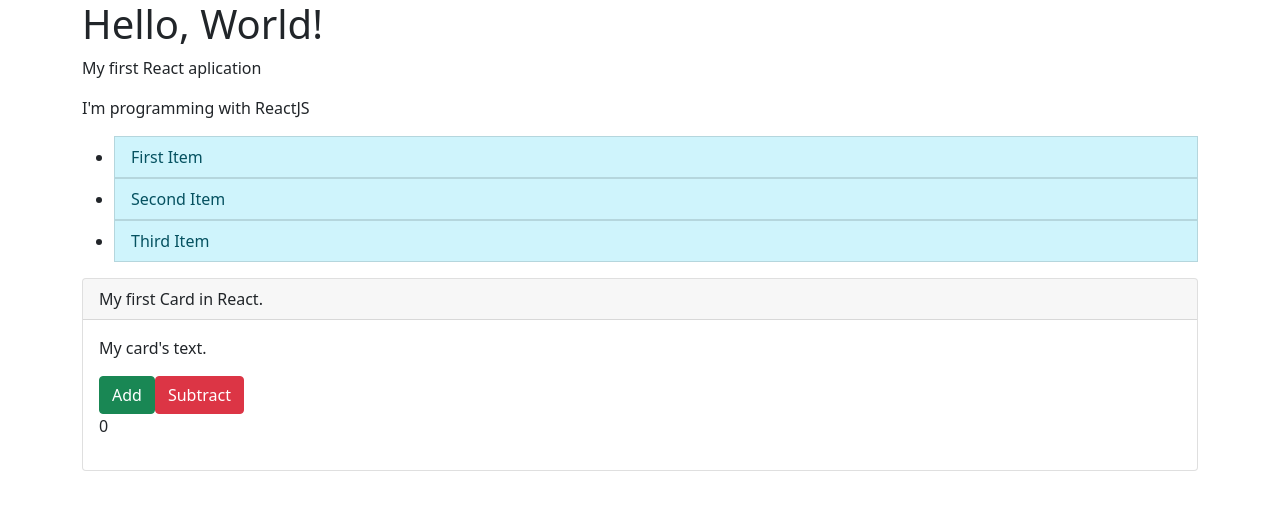
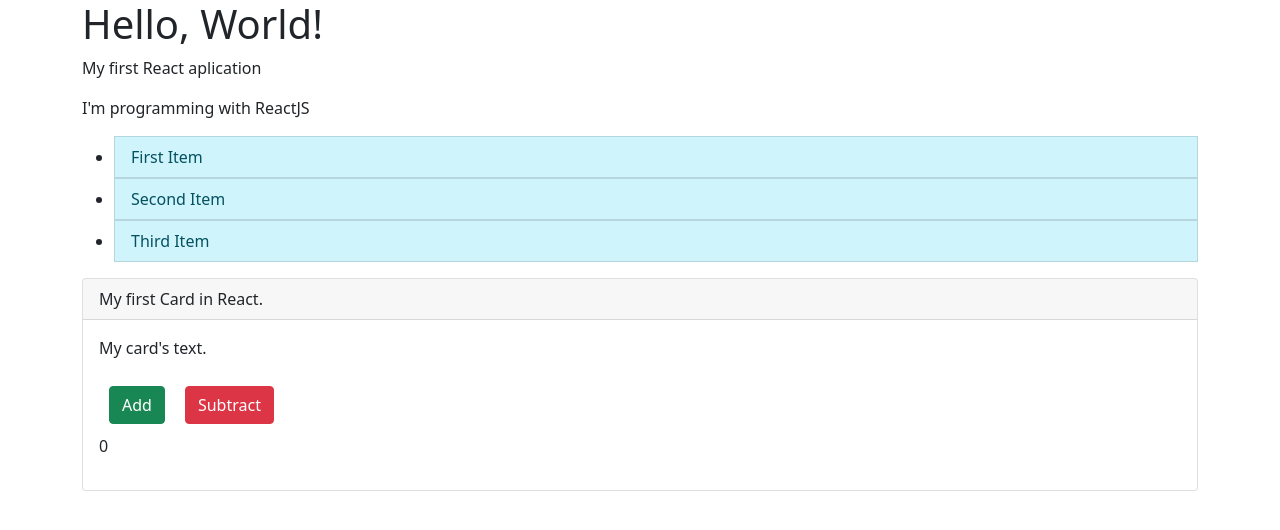
Before and after one commit to AlbusQuercus94/Impulso-React-Web-Developer, a React (Create React App) app in the folder React_JS/Componentes_ReactJS/components/: page / in a window 1280 px wide. Shown: the top 530 px of the page. Built offline with nearby package versions, Linux system fonts and the light colour scheme.

Commit message:
Update
Organizando os Botões

```diff
--- a/React_JS/Componentes_ReactJS/components/src/App.css
+++ b/React_JS/Componentes_ReactJS/components/src/App.css
@@ -36,3 +36,6 @@
     transform: rotate(360deg);
   }
 }
+.btn{
+  margin: 10px
+}
--- a/React_JS/Componentes_ReactJS/components/src/App.js
+++ b/React_JS/Componentes_ReactJS/components/src/App.js
@@ -1,5 +1,5 @@
 import logo from './logo.svg';
-// import './App.css';
+import './App.css';
 import Parte2 from './Components/Parte_2/Parte_2';
 import Parte3 from './Components/Parte_3/Parte_3';
 import Parte4 from './Components/Parte_4/Parte_4';
```
